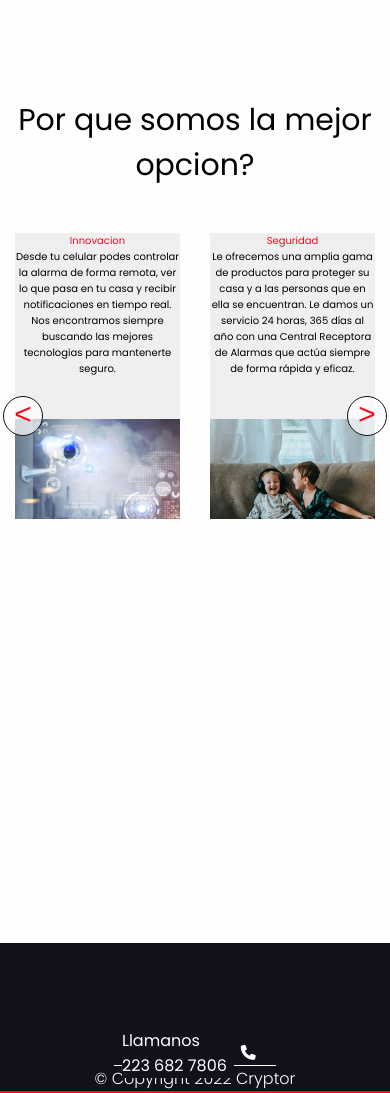
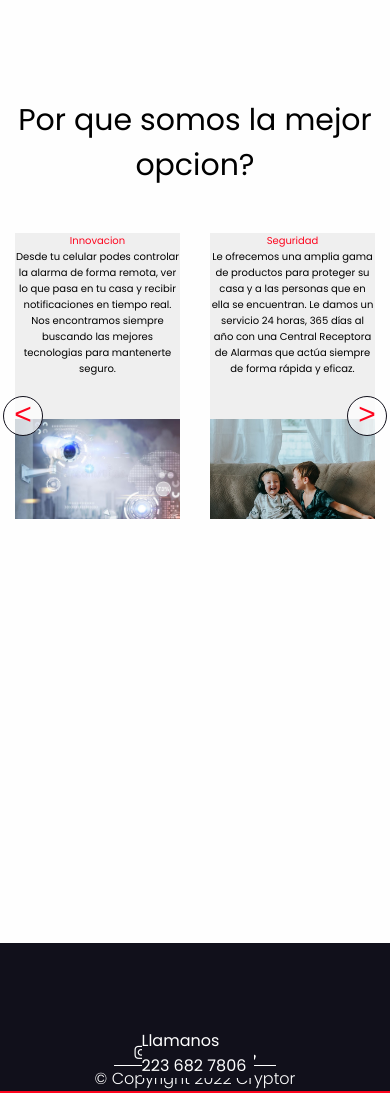
Before and after one commit to Fausto764/Pagina-Cryptor, a plain HTML site: page index.html in a window 390 px wide. Shown: the part 662-1755 px from the top of the page. Drawn offline with Linux system fonts and the light colour scheme.

Commit message:
Update estilos.css
fix footer

```diff
--- a/estilos.css
+++ b/estilos.css
@@ -556,6 +556,6 @@ header {
 @media only screen and (max-width: 400px) {
   .footer-llamanos {
     bottom: -56rem;
-    right: 40%;
+    right: 35%;
   }
 }
```
